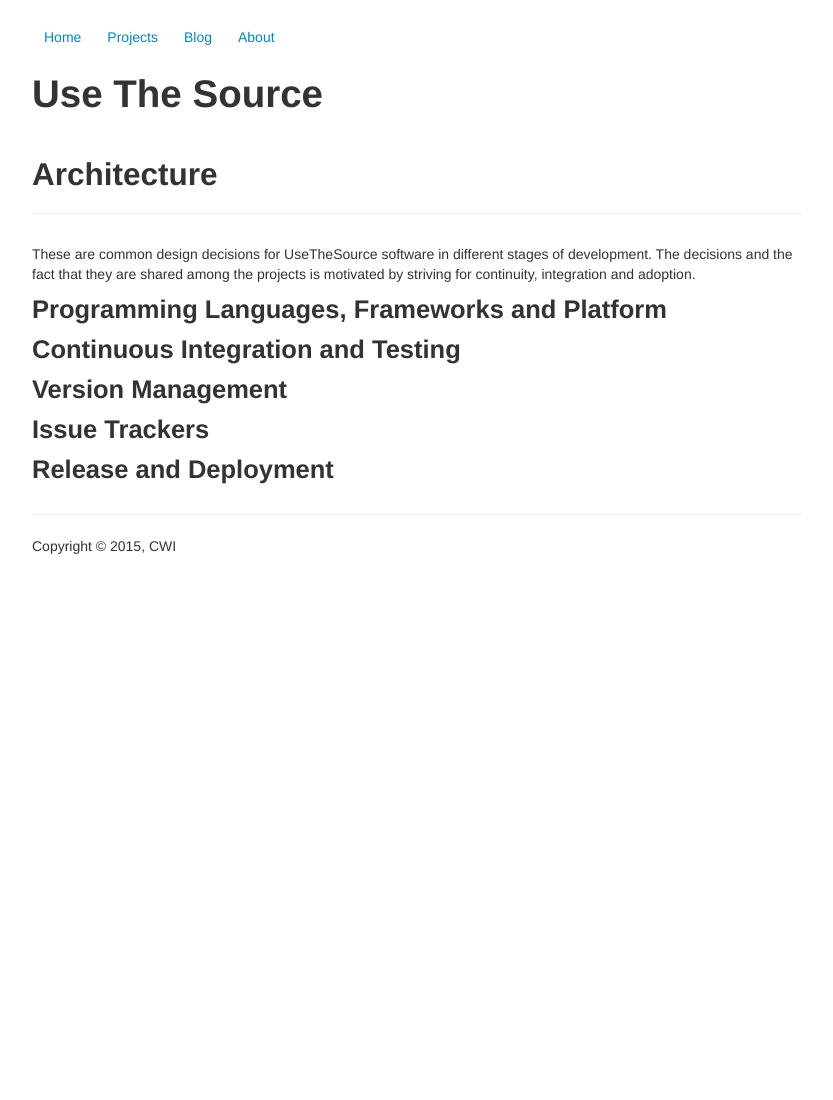
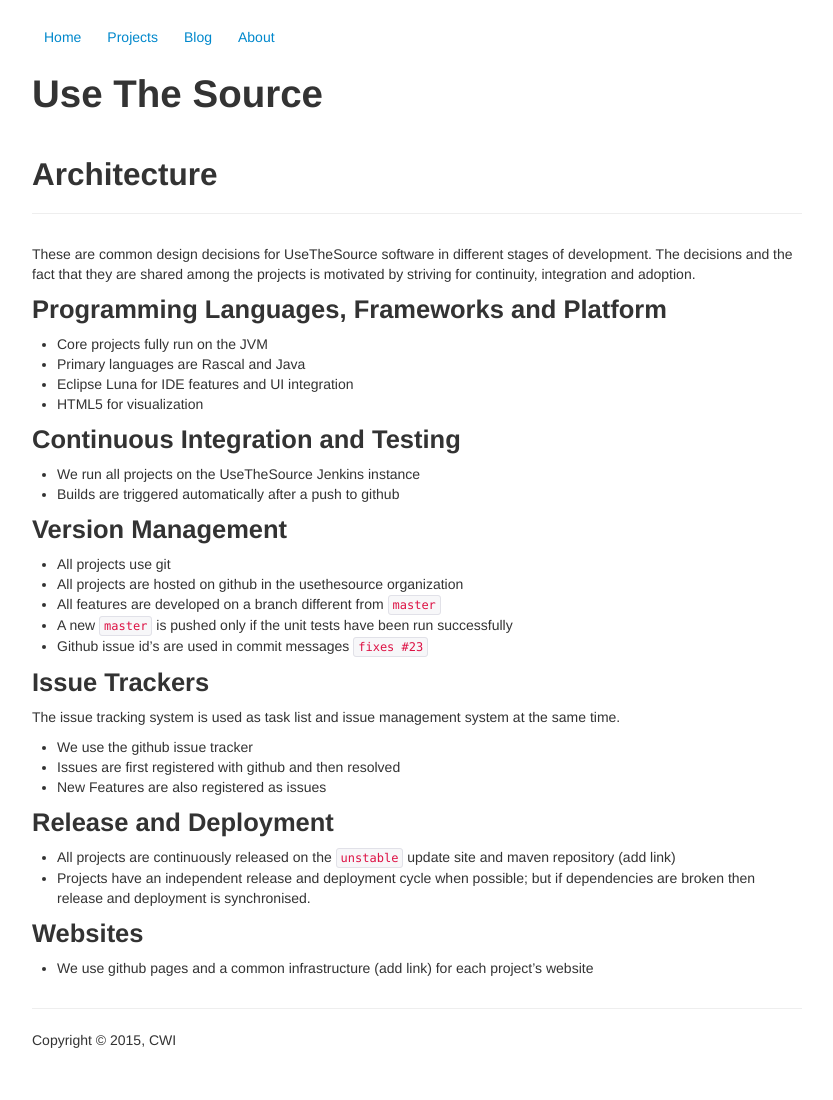
Before and after one commit to usethesource/usethesource.github.io, a Jekyll site: the page built from about/architecture.md, in a window 1280 px wide. Shown: the whole page, without its empty margins (223-1056 px from the left). Built offline with Jekyll 4.4.1, drawn with Linux system fonts in a browser that asks for light colours; Markdown is read by kramdown in place of the engine named in the settings; before the commit the page ends 900 px from its top, so only the background shows below that.

```diff
--- a/about/architecture.md
+++ b/about/architecture.md
@@ -9,10 +9,37 @@
 
 ## Programming Languages, Frameworks and Platform
 
+* Core projects fully run on the JVM
+* Primary languages are Rascal and Java
+* Eclipse Luna for IDE features and UI integration
+* HTML5 for visualization
+
 ## Continuous Integration and Testing
+
+* We run all projects on the UseTheSource Jenkins instance
+* Builds are triggered automatically after a push to github
 
 ## Version Management
 
+* All projects use git
+* All projects are hosted on github in the usethesource organization
+* All features are developed on a branch different from `master`
+* A new `master` is pushed only if the unit tests have been run successfully
+* Github issue id's are used in commit messages `fixes #23`
+
 ## Issue Trackers
 
+The issue tracking system is used as task list and issue management system at the same time.
+
+* We use the github issue tracker
+* Issues are first registered with github and then resolved
+* New Features are also registered as issues
+
 ## Release and Deployment
+
+* All projects are continuously released on the `unstable` update site and maven repository (add link)
+* Projects have an independent release and deployment cycle when possible; but if dependencies are broken then release and deployment is synchronised.
+
+## Websites
+
+* We use github pages and a common infrastructure (add link) for each project's website
```
Also changed, not shown: about/agreement.md (+1 -1 lines).
